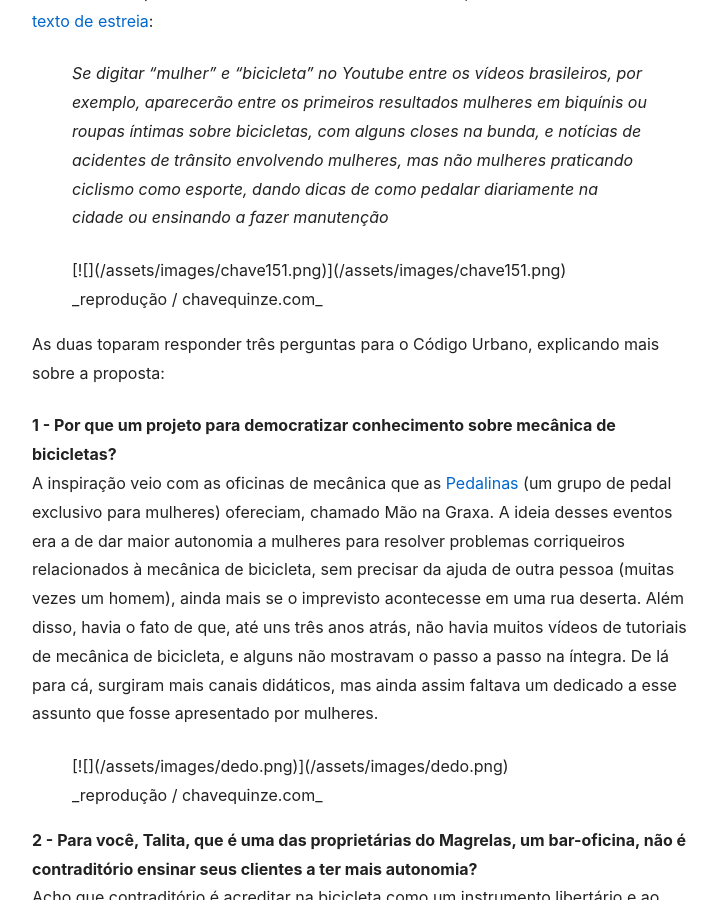
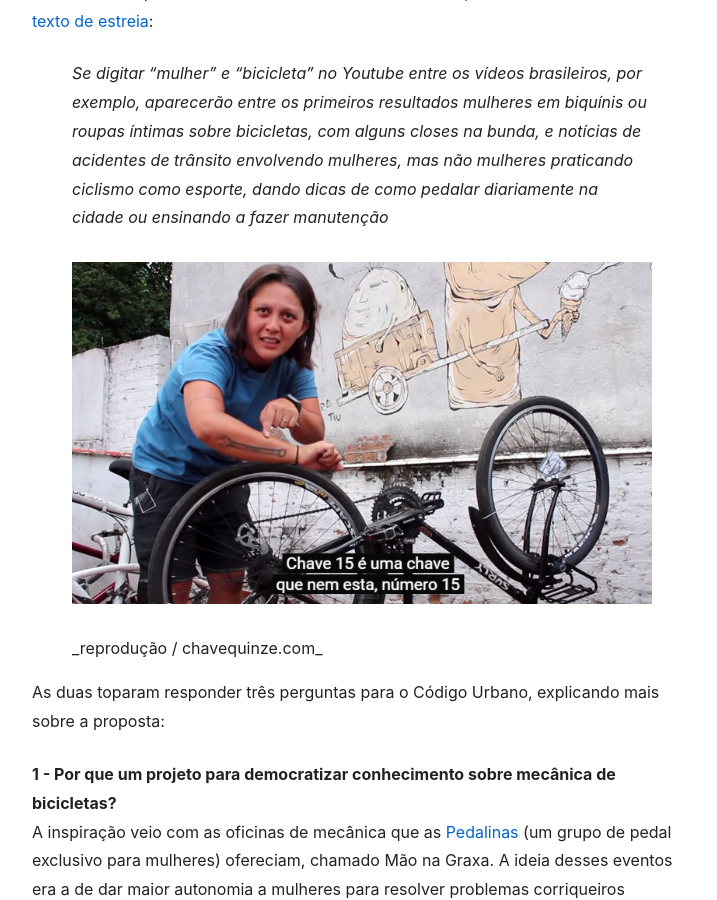
Before and after one commit to codigourbano/website, a Jekyll site: the page built from _posts/2015-07-27-tutoriais-gratuitos-ensinam-mecanica-de-bicicletas.md, in a window 1280 px wide and 900 px high, scrolled down 656 px. Shown: the whole window, without its empty margins (278-995 px from the left). Built offline with Jekyll 4.4.1, drawn with Linux system fonts in a browser that asks for light colours.

Commit message:
fix(posts): use explicit HTML img inside figure blocks
Kramdown does not reliably render Markdown image syntax inside raw HTML
figures; replace with <img> (and linked thumbnails where needed) plus alts.

Made-with: Cursor

```diff
--- a/_posts/2015-07-27-tutoriais-gratuitos-ensinam-mecanica-de-bicicletas.md
+++ b/_posts/2015-07-27-tutoriais-gratuitos-ensinam-mecanica-de-bicicletas.md
@@ -23,7 +23,9 @@ O projeto foi lançado no último Dia Internacional da Mulher, 8 de março, po
 
 <figure>
 
-[![](/assets/images/chave151.png)](/assets/images/chave151.png)
+<a href="/assets/images/chave151.png">
+  <img src="/assets/images/chave151.png" alt="Imagem do projeto Chave Quinze" />
+</a>
 
 <figcaption>
 
@@ -40,7 +42,9 @@ A inspiração veio com as oficinas de mecânica que as [Pedalinas](https://peda
 
 <figure>
 
-[![](/assets/images/dedo.png)](/assets/images/dedo.png)
+<a href="/assets/images/dedo.png">
+  <img src="/assets/images/dedo.png" alt="Imagem do projeto Chave Quinze" />
+</a>
 
 <figcaption>
 
```
Also changed, not shown: _posts/2015-08-04-imagens-de-satelite-mostram-gravidade-de-crise-hidrica-em-sp.md (+1 -1 lines), _posts/2015-10-14-posicionamento-da-artigo-19-sobre-sigilo-de-documentos-na-sabesp.md (+3 -1 lines), _posts/2015-10-16-baixe-em-formato-aberto-informacoes-de-locais-isentos-de-rodizio-pela-sabesp.md (+3 -1 lines), _posts/2016-03-01-lai-garante-acesso-a-dados-sobre-mortos-e-feridos-no-transito-de-sp.md (+3 -1 lines), _posts/2016-04-13-o-desafio-dos-dados-abertos-para-monitorar-a-qualidade-do-ar-em-sp.md (+1 -1 lines).
